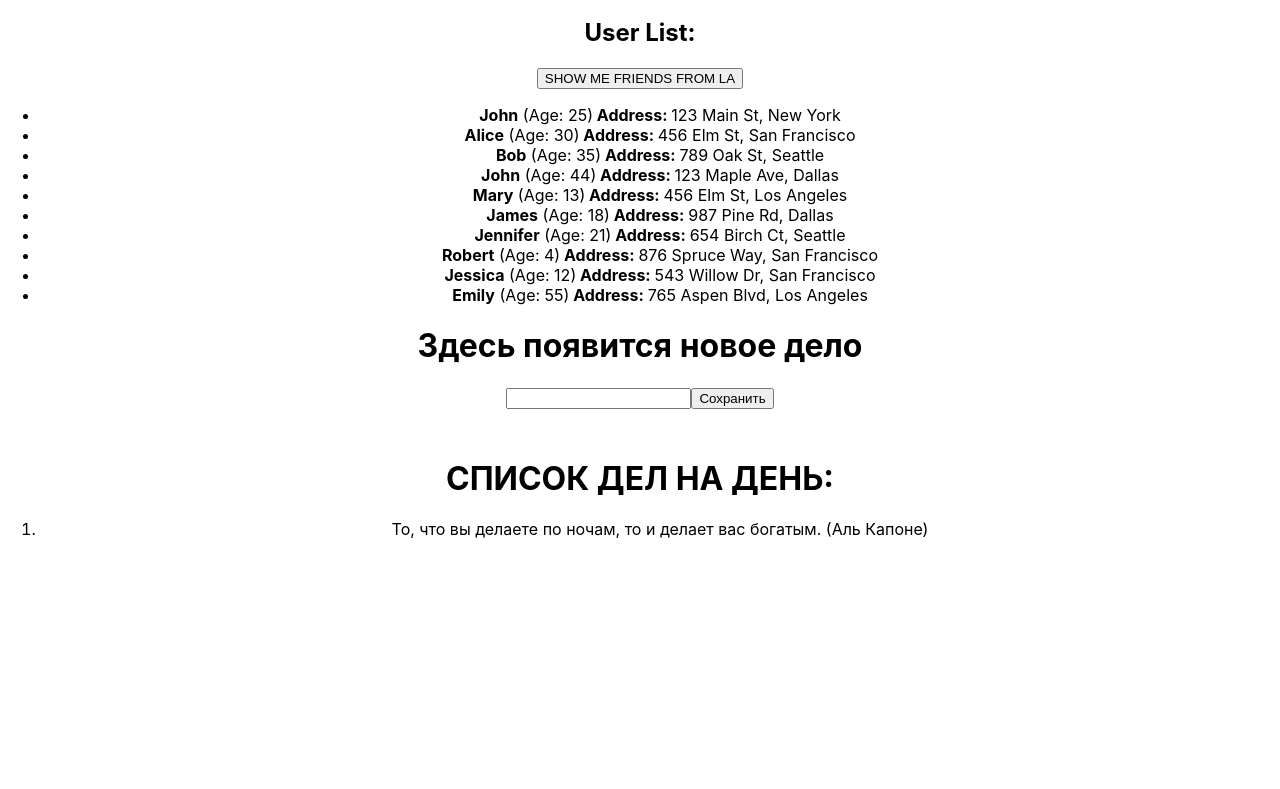
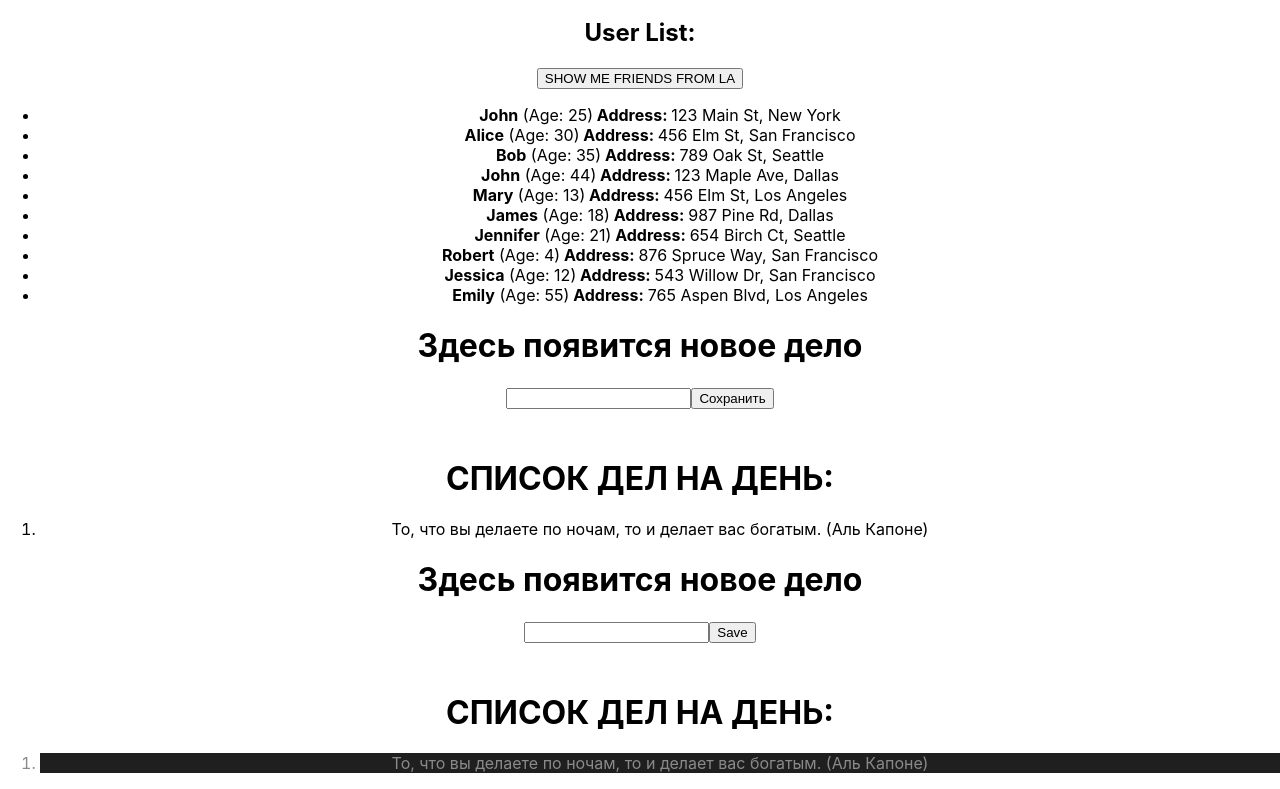
Before and after one commit to Uladzislau25/homework-front, a React (Create React App) app: page / in a window 1280 px wide. Shown: the part 271-1060 px from the top of the page. Before the commit the page ends 826 px from the top, so only its background shows below. Built offline with nearby package versions, Linux system fonts and the light colour scheme.

Commit message:
fix: add  done HW-4

```diff
--- a/src/HW/4/Button.tsx
+++ b/src/HW/4/Button.tsx
@@ -1,11 +1,11 @@
 type ButtonPropsType = {
-  callBack: any // НУЖНО ПРОТИПИЗИРОВАТЬ
-  name: any // НУЖНО ПРОТИПИЗИРОВАТЬ
+  callBack: ()=> void // НУЖНО ПРОТИПИЗИРОВАТЬ
+  name: string // НУЖНО ПРОТИПИЗИРОВАТЬ
 };
 
 export const Button = (props: ButtonPropsType) => {
   const callBackHandler = () => {
-    // НУЖНО ДОПИСАТЬ
+    props.callBack();
   };
 
   return (
--- a/src/HW/4/HW4.tsx
+++ b/src/HW/4/HW4.tsx
@@ -1,5 +1,5 @@
 import { useState } from 'react';
-import s from './HW4.module.css';
+import S from './HW4.module.css';
 import { Button } from './Button';
 import { Input } from './Input';
 
@@ -26,27 +26,27 @@
 
   return (
     <div id={'hw04'}>
-      {/*{currentText ? (*/}
-      {/*  <h1 id={'hw04-text'}>{currentText}</h1>*/}
-      {/*) : (*/}
-      {/*  <h1 id={'hw04-default-text'}>Здесь появится новое дело</h1>*/}
-      {/*)}*/}
+      {currentText ? (
+        <h1 id={'hw04-text'}>{currentText}</h1>
+      ) : (
+        <h1 id={'hw04-default-text'}>Здесь появится новое дело</h1>
+      )}
 
-      {/*<Input НЕ ХВАТАЕТ АРГУМЕНТОВ />*/}
+      <Input currentText={currentText} setCurrentText={setCurrentText} />
 
-      {/*<Button НЕ ХВАТАЕТ АРГУМЕНТОВ />*/}
+      <Button name={"Save"} callBack={handleSave} />
 
-      {/*<h1 style={{ marginTop: '50px' }}>СПИСОК ДЕЛ НА ДЕНЬ:</h1>*/}
+      <h1 style={{ marginTop: '50px' }}>СПИСОК ДЕЛ НА ДЕНЬ:</h1>
 
-      {/*<ol id={'hw04-tasks'}>*/}
-      {/*  {texts.map((el, index) => {*/}
-      {/*    return (*/}
-      {/*      <li key={index} id={`hw04-task-${index}`} className={ЕСЛИ ЧЕТН ? S.chetNechet : ''}>*/}
-      {/*        {el}*/}
-      {/*      </li>*/}
-      {/*    );*/}
-      {/*  })}*/}
-      {/*</ol>*/}
+      <ol id={'hw04-tasks'}>
+        {texts.map((el, index) => {
+          return (
+            <li key={index} id={`hw04-task-${index}`} className={index % 2 === 0 ? S.chetNechet : ''}>
+              {el}
+            </li>
+          );
+        })}
+      </ol>
     </div>
   );
 };
--- a/src/HW/4/Input.tsx
+++ b/src/HW/4/Input.tsx
@@ -1,14 +1,16 @@
+import {ChangeEvent} from "react";
+
 type InputPropsType = {
-	currentText: any // НУЖНО ПРОТИПИЗИРОВАТЬ
-	setCurrentText: any // НУЖНО ПРОТИПИЗИРОВАТЬ
+	currentText: string // НУЖНО ПРОТИПИЗИРОВАТЬ
+	setCurrentText: (texts: string) => void // НУЖНО ПРОТИПИЗИРОВАТЬ
 };
 
 export const Input = (props: InputPropsType) => {
-	const onChangeHandler = (event: 'НУЖНО ПРОТИПИЗИРОВАТЬ') => {
-		// НУЖНО ДОПИСАТЬ
+	const onChangeHandler = (event: ChangeEvent<HTMLInputElement>) => {
+        props.setCurrentText(event.currentTarget.value)
 	};
 
-	// return (
-	//   <input id={'hw04-input'} type="text" value={props.currentText} onChange={onChangeHandler} />
-	// );
+	return (
+	  <input id={'hw04-input'} type="text" value={props.currentText} onChange={onChangeHandler} />
+	);
 };
```
